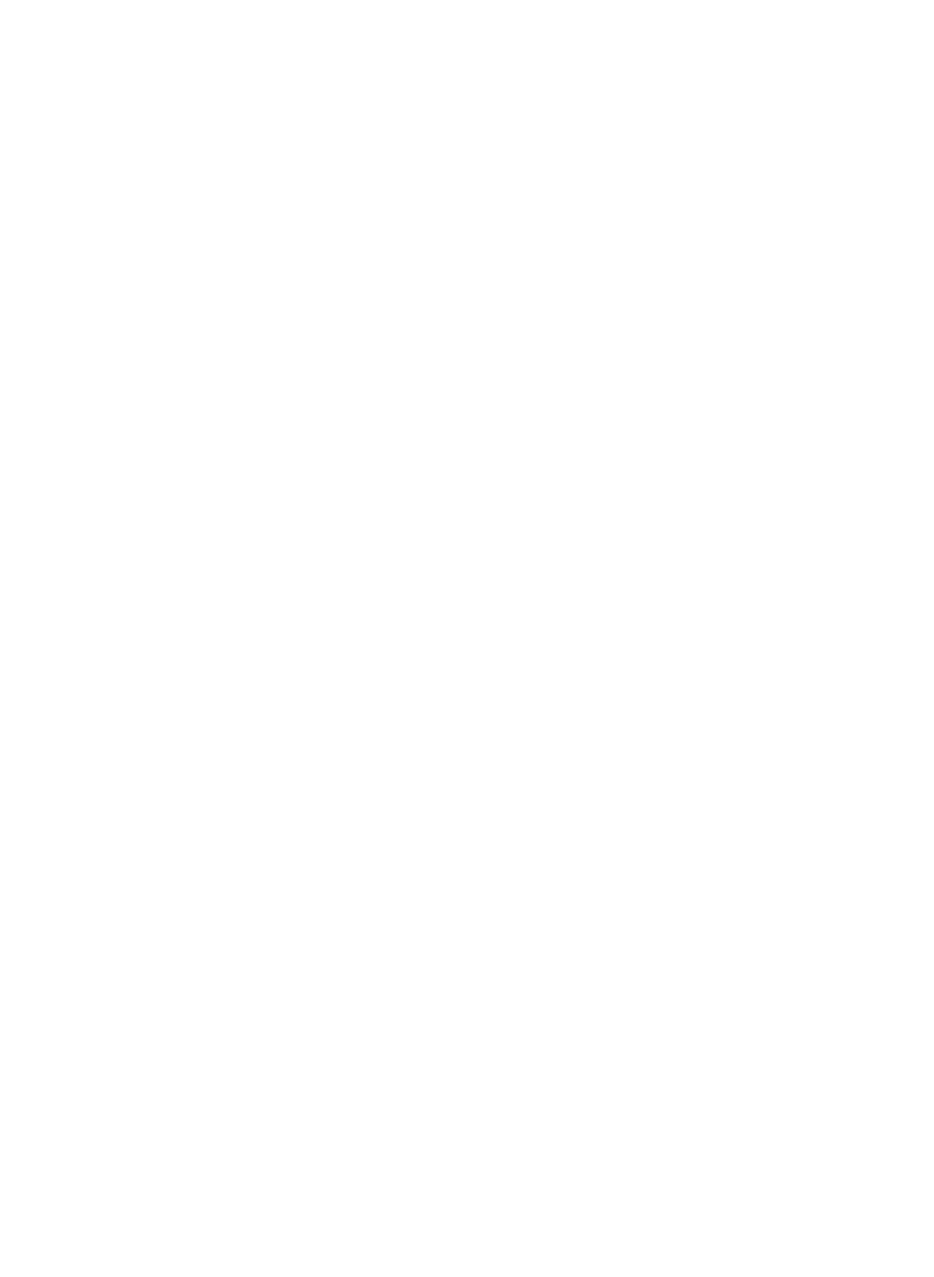
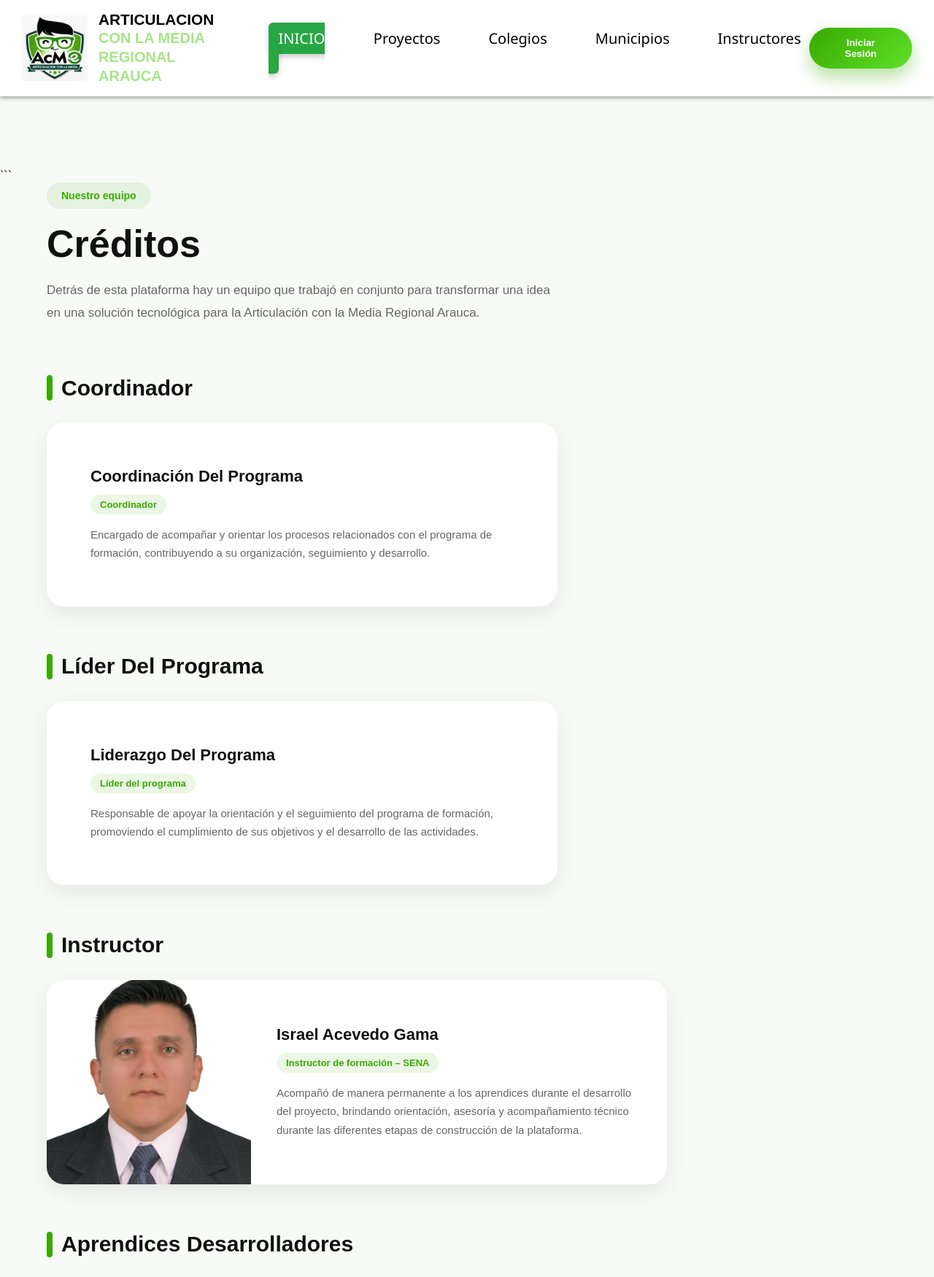
Before and after one commit to IsrAcevedo/sena_articulacion_arauca, a Flask app: page /creditos in a window 1280 px wide. Before the commit the part shown is empty. Shown: the top 1750 px of the page at 73% size. Before the commit the page ends 800 px from the top, so only its background shows below. Run offline with Flask 3, Linux system fonts and the light colour scheme.

Commit message:
cree la pagina de creditos, puse foto del instructor

````diff
--- a/static/style/styleYenary.css
+++ b/static/style/styleYenary.css
@@ -897,3 +897,303 @@
     display: block;
   }
 }
+
+
+/* =========================================
+   PÁGINA DE CRÉDITOS
+========================================= */
+
+.creditos-page {
+    padding: 100px 0;
+    background: #f8faf8;
+    min-height: 100vh;
+}
+
+.creditos-container {
+    width: 90%;
+    max-width: 1200px;
+    margin: auto;
+}
+
+/* Encabezado */
+
+.creditos-header {
+    margin-bottom: 70px;
+}
+
+.creditos-badge {
+    display: inline-block;
+    padding: 10px 20px;
+    border-radius: 50px;
+    background: rgba(57, 169, 0, 0.1);
+    color: #39a900;
+    font-size: 14px;
+    font-weight: 600;
+}
+
+.creditos-header h1 {
+    margin: 20px 0;
+    font-size: 52px;
+    line-height: 1.1;
+    color: #111;
+}
+
+.creditos-header p {
+    max-width: 700px;
+    color: #666;
+    line-height: 1.8;
+    font-size: 17px;
+}
+
+
+/* =========================================
+   SECCIONES
+========================================= */
+
+.creditos-grupo {
+    margin-bottom: 65px;
+}
+
+.creditos-titulo {
+    display: flex;
+    align-items: center;
+    gap: 12px;
+    margin-bottom: 30px;
+}
+
+.creditos-titulo > span {
+    width: 8px;
+    height: 35px;
+    background: #39a900;
+    border-radius: 10px;
+}
+
+.creditos-titulo h2 {
+    margin: 0;
+    font-size: 30px;
+    color: #111;
+}
+
+
+/* =========================================
+   TARJETAS
+========================================= */
+
+.persona-card {
+    background: #ffffff;
+    border-radius: 24px;
+    overflow: hidden;
+    box-shadow: 0 10px 30px rgba(0, 0, 0, 0.08);
+    transition: transform 0.3s ease, box-shadow 0.3s ease;
+}
+
+.persona-card:hover {
+    transform: translateY(-8px);
+    box-shadow: 0 18px 40px rgba(0, 0, 0, 0.12);
+}
+
+
+/* Tarjetas de coordinador, líder e instructor */
+
+.persona-card-individual {
+    max-width: 700px;
+    padding: 35px;
+}
+
+
+/* =========================================
+   APRENDICES
+========================================= */
+
+.aprendices-grid {
+    display: grid;
+
+    /* 3 tarjetas por fila */
+    grid-template-columns: repeat(3, 1fr);
+
+    gap: 30px;
+}
+
+.aprendices-grid .persona-card {
+    display: flex;
+    flex-direction: column;
+}
+
+
+/* =========================================
+   FOTOS
+========================================= */
+
+.persona-foto {
+    width: 100%;
+    height: 260px;
+    overflow: hidden;
+    background: #f1f5f1;
+}
+
+.persona-foto img {
+    width: 100%;
+    height: 100%;
+    object-fit: cover;
+    display: block;
+    transition: transform 0.5s ease;
+}
+
+.persona-card:hover .persona-foto img {
+    transform: scale(1.05);
+}
+
+
+/* =========================================
+   INFORMACIÓN
+========================================= */
+
+.persona-info {
+    padding: 25px;
+}
+
+.persona-info h3 {
+    margin: 0 0 10px;
+    font-size: 22px;
+    line-height: 1.3;
+    color: #111;
+}
+
+.persona-rol {
+    display: inline-block;
+    margin-bottom: 15px;
+    padding: 6px 13px;
+    border-radius: 30px;
+    background: rgba(57, 169, 0, 0.1);
+    color: #39a900;
+    font-size: 13px;
+    font-weight: 600;
+}
+
+.persona-info p {
+    margin: 0;
+    color: #666;
+    line-height: 1.7;
+    font-size: 15px;
+}
+
+
+/* =========================================
+   RESPONSIVE - TABLET
+========================================= */
+
+@media (max-width: 1000px) {
+
+    .aprendices-grid {
+        grid-template-columns: repeat(2, 1fr);
+    }
+
+}
+
+
+/* =========================================
+   RESPONSIVE - CELULAR
+========================================= */
+
+@media (max-width: 768px) {
+
+    .creditos-page {
+        padding: 70px 0;
+    }
+
+    .creditos-header {
+        margin-bottom: 50px;
+    }
+
+    .creditos-header h1 {
+        font-size: 38px;
+    }
+
+    .creditos-header p {
+        font-size: 15px;
+    }
+
+    .creditos-titulo h2 {
+        font-size: 25px;
+    }
+
+    .aprendices-grid {
+        grid-template-columns: 1fr;
+        gap: 25px;
+    }
+
+    .persona-foto {
+        height: 280px;
+    }
+
+    .persona-card-individual {
+        padding: 25px;
+    }
+
+}
+
+
+/* =========================================
+   CELULARES PEQUEÑOS
+========================================= */
+
+@media (max-width: 480px) {
+
+    .creditos-container {
+        width: 88%;
+    }
+
+    .creditos-header h1 {
+        font-size: 34px;
+    }
+
+    .creditos-titulo h2 {
+        font-size: 22px;
+    }
+
+    .persona-foto {
+        height: 250px;
+    }
+
+    .persona-info {
+        padding: 22px;
+    }
+
+    .persona-info h3 {
+        font-size: 20px;
+    }
+
+}
+
+.persona-card-instructor {
+    max-width: 850px;
+    display: flex;
+    align-items: center;
+}
+
+.persona-card-instructor .persona-foto {
+    width: 280px;
+    min-width: 280px;
+    height: 280px;
+}
+
+.persona-card-instructor .persona-info {
+    padding: 35px;
+}
+
+@media (max-width: 768px) {
+
+    .persona-card-instructor {
+        flex-direction: column;
+        max-width: 100%;
+    }
+
+    .persona-card-instructor .persona-foto {
+        width: 100%;
+        height: 300px;
+    }
+
+    .persona-card-instructor .persona-info {
+        padding: 25px;
+    }
+}
--- a/templates/creditos.html
+++ b/templates/creditos.html
@@ -0,0 +1,278 @@
+{% extends "base.html" %}
+
+{% block title %}Créditos{% endblock %}
+
+{% block content %}
+
+<section class="creditos-page">
+
+```
+<div class="creditos-container">
+
+    <div class="creditos-header">
+        <span class="creditos-badge">Nuestro equipo</span>
+
+        <h1>Créditos</h1>
+
+        <p>
+            Detrás de esta plataforma hay un equipo que trabajó en conjunto
+            para transformar una idea en una solución tecnológica para la
+            Articulación con la Media Regional Arauca.
+        </p>
+    </div>
+
+
+    <!-- COORDINADOR -->
+    <div class="creditos-grupo">
+        <div class="creditos-titulo">
+            <span></span>
+            <h2>Coordinador</h2>
+        </div>
+
+        <div class="persona-card persona-card-individual">
+
+            <div class="persona-info">
+                <h3>Coordinación del programa</h3>
+
+                <span class="persona-rol">
+                    Coordinador
+                </span>
+
+                <p>
+                    Encargado de acompañar y orientar los procesos relacionados
+                    con el programa de formación, contribuyendo a su organización,
+                    seguimiento y desarrollo.
+                </p>
+            </div>
+
+        </div>
+    </div>
+
+
+    <!-- LÍDER -->
+    <div class="creditos-grupo">
+        <div class="creditos-titulo">
+            <span></span>
+            <h2>Líder del programa</h2>
+        </div>
+
+        <div class="persona-card persona-card-individual">
+
+            <div class="persona-info">
+                <h3>Liderazgo del programa</h3>
+
+                <span class="persona-rol">
+                    Líder del programa
+                </span>
+
+                <p>
+                    Responsable de apoyar la orientación y el seguimiento
+                    del programa de formación, promoviendo el cumplimiento
+                    de sus objetivos y el desarrollo de las actividades.
+                </p>
+            </div>
+
+        </div>
+    </div>
+
+
+    <!-- INSTRUCTOR -->
+    <div class="creditos-grupo">
+        <div class="creditos-titulo">
+            <span></span>
+            <h2>Instructor</h2>
+        </div>
+
+        <div class="persona-card persona-card-instructor">
+
+    <div class="persona-foto instructor-foto">
+        <img
+            src="{{ url_for('static', filename='img/instructor-israel.png') }}"
+            alt="Israel Acevedo Gama"
+        >
+    </div>
+
+    <div class="persona-info">
+        <h3>Israel Acevedo Gama</h3>
+
+        <span class="persona-rol">
+            Instructor de formación – SENA
+        </span>
+
+        <p>
+            Acompañó de manera permanente a los aprendices durante el
+            desarrollo del proyecto, brindando orientación, asesoría y
+            acompañamiento técnico durante las diferentes etapas de
+            construcción de la plataforma.
+        </p>
+    </div>
+
+</div>
+    </div>
+
+
+    <!-- APRENDICES -->
+    <div class="creditos-grupo aprendices-grupo">
+
+        <div class="creditos-titulo">
+            <span></span>
+            <h2>Aprendices desarrolladores</h2>
+        </div>
+
+        <div class="aprendices-grid">
+
+            <!-- YENARY -->
+            <article class="persona-card">
+
+                <div class="persona-foto">
+                    <img
+                        src="{{ url_for('static', filename='img/aprendices/yenary.webp') }}"
+                        alt="Yenary Ire Almeida Morillo"
+                    >
+                </div>
+
+                <div class="persona-info">
+
+                    <h3>Yenary Ire Almeida Morillo</h3>
+
+                    <span class="persona-rol">
+                        Técnico en Programación de Software
+                    </span>
+
+                    <p>
+                        Participó en el análisis, diseño y desarrollo de la
+                        plataforma, aportando sus conocimientos de programación
+                        y trabajando junto al equipo para construir una
+                        solución funcional.
+                    </p>
+
+                </div>
+
+            </article>
+
+
+            <!-- EVELYN -->
+            <article class="persona-card">
+
+                <div class="persona-foto">
+                    <img
+                        src="{{ url_for('static', filename='img/aprendices/evelyn.webp') }}"
+                        alt="Evelyn Mariana Carrillo Mora"
+                    >
+                </div>
+
+                <div class="persona-info">
+
+                    <h3>Evelyn Mariana Carrillo Mora</h3>
+
+                    <span class="persona-rol">
+                        Técnico en Programación de Software
+                    </span>
+
+                    <p>
+                        Participó en el desarrollo del proyecto, colaborando
+                        en la construcción de la plataforma y aportando al
+                        trabajo conjunto durante el proceso de formación.
+                    </p>
+
+                </div>
+
+            </article>
+
+
+            <!-- JUAN SEBASTIAN FELIZZOLA -->
+            <article class="persona-card">
+
+                <div class="persona-foto">
+                    <img
+                        src="{{ url_for('static', filename='img/aprendices/juan-felizzola.webp') }}"
+                        alt="Juan Sebastian Felizzola Parada"
+                    >
+                </div>
+
+                <div class="persona-info">
+
+                    <h3>Juan Sebastian Felizzola Parada</h3>
+
+                    <span class="persona-rol">
+                        Técnico en Programación de Software
+                    </span>
+
+                    <p>
+                        Participó en el desarrollo y construcción de la
+                        plataforma, contribuyendo con sus conocimientos
+                        técnicos y con el trabajo colaborativo del equipo.
+                    </p>
+
+                </div>
+
+            </article>
+
+
+            <!-- JUAN SEBASTIAN RINCON -->
+            <article class="persona-card">
+
+                <div class="persona-foto">
+                    <img
+                        src="{{ url_for('static', filename='img/aprendices/juan-rincon.webp') }}"
+                        alt="Juan Sebastian Rincon Sarmiento"
+                    >
+                </div>
+
+                <div class="persona-info">
+
+                    <h3>Juan Sebastian Rincon Sarmiento</h3>
+
+                    <span class="persona-rol">
+                        Técnico en Programación de Software
+                    </span>
+
+                    <p>
+                        Participó activamente en el desarrollo del proyecto,
+                        aportando sus conocimientos y colaborando en la
+                        implementación de las funcionalidades de la plataforma.
+                    </p>
+
+                </div>
+
+            </article>
+
+
+            <!-- JAVIER -->
+            <article class="persona-card">
+
+                <div class="persona-foto">
+                    <img
+                        src="{{ url_for('static', filename='img/aprendices/javier.webp') }}"
+                        alt="Javier Andres Mendoza Perez"
+                    >
+                </div>
+
+                <div class="persona-info">
+
+                    <h3>Javier Andres Mendoza Perez</h3>
+
+                    <span class="persona-rol">
+                        Técnico en Programación de Software
+                    </span>
+
+                    <p>
+                        Participó en las diferentes etapas de desarrollo de
+                        la plataforma, contribuyendo al trabajo en equipo y
+                        a la construcción de una solución tecnológica.
+                    </p>
+
+                </div>
+
+            </article>
+
+        </div>
+
+    </div>
+
+</div>
+```
+
+</section>
+
+{% endblock %}
````
Also changed, not shown: static/img/instructor-israel.png (added).
